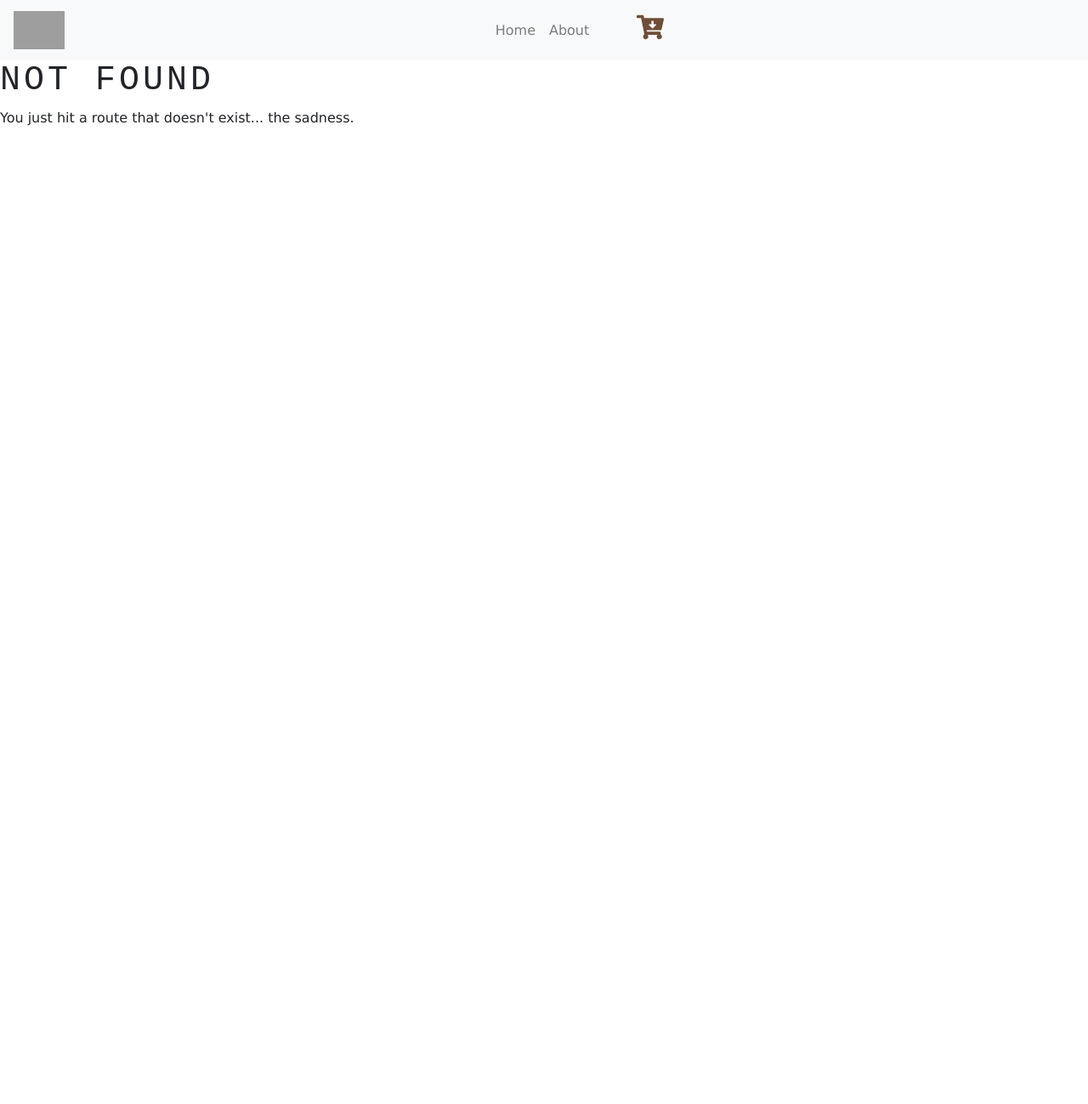
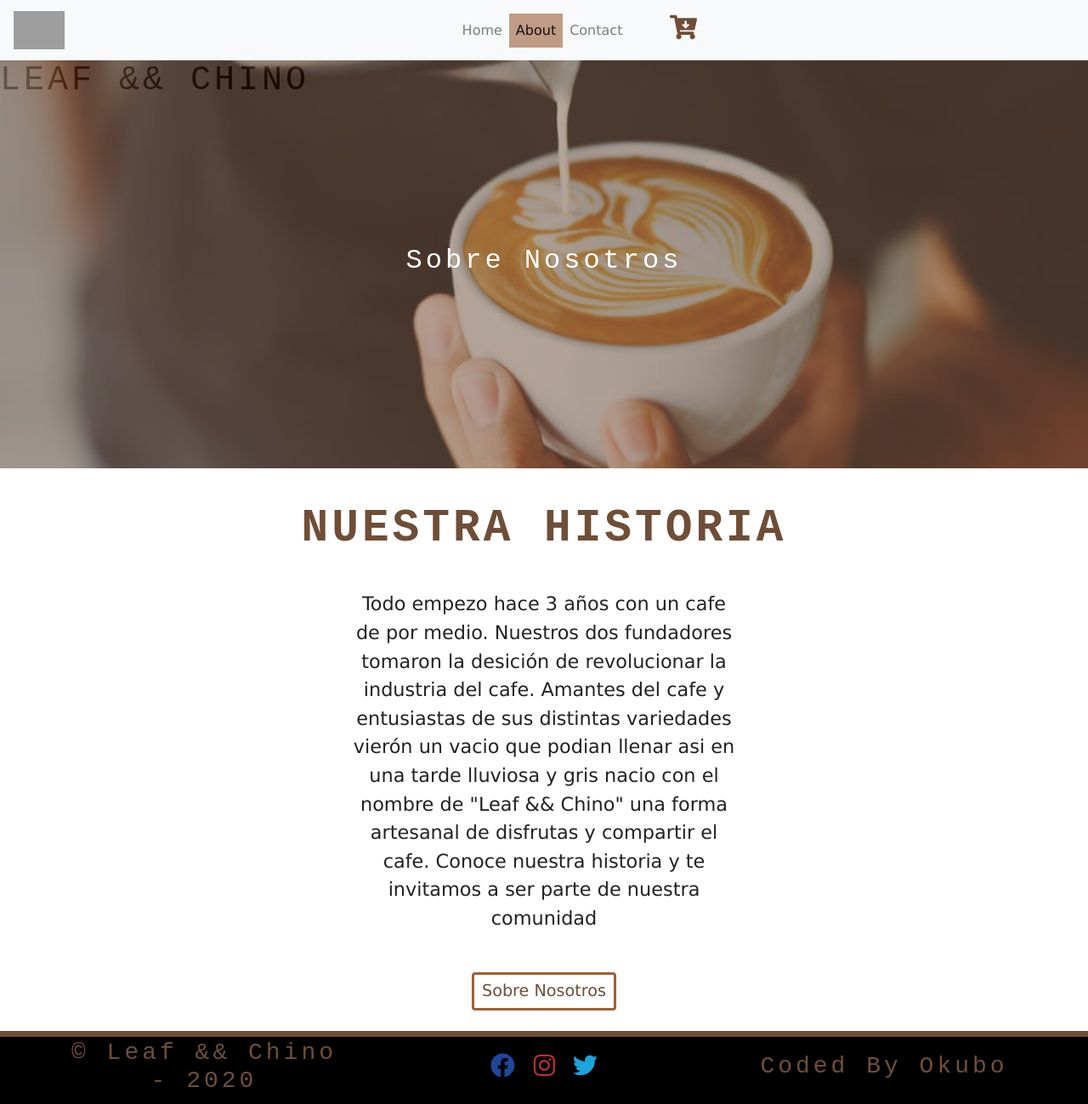
Before and after one commit to blanck1945/gatsby-leaf-Chino, a Gatsby site: page /about in a window 1280 px wide. Before the commit this address had no page. Shown: the whole page at 85% size. Before the commit the page ends 800 px from the top, so only its background shows below. Built offline with nearby package versions, Linux system fonts and the light colour scheme; Gatsby itself is replaced by a stand-in of ours; grey boxes are pictures that could not be loaded.

```diff
--- a/gatsby-config.js
+++ b/gatsby-config.js
@@ -1,3 +1,6 @@
+require("dotenv").config({
+  path: `.env.${process.env.NODE_ENV}`,
+})
 module.exports = {
   siteMetadata: {
     title: `Leaf && Chino`,
@@ -11,6 +14,14 @@ module.exports = {
       options: {
         name: `images`,
         path: `${__dirname}/src/images`,
+      },
+    },
+    {
+      resolve: `gatsby-source-contentful`,
+      options: {
+        spaceId: process.env.CONTENTFUL_SPACE_ID,
+        // Learn about environment variables: https://gatsby.dev/env-vars
+        accessToken: process.env.CONTENTFUL_ACCESS_TOKEN,
       },
     },
     `gatsby-transformer-sharp`,
@@ -27,6 +38,7 @@ module.exports = {
         icon: `src/images/logo.svg`, // This path is relative to the root of the site.
       },
     },
+    `gatsby-plugin-sass`,
     // this (optional) plugin enables Progressive Web App + Offline functionality
     // To learn more, visit: https://gatsby.dev/offline
     // `gatsby-plugin-offline`,
--- a/package.json
+++ b/package.json
@@ -6,13 +6,17 @@
   "author": "Kyle Mathews <mathews.kyle@gmail.com>",
   "dependencies": {
     "gatsby": "^2.21.37",
+    "gatsby-background-image": "^1.1.1",
     "gatsby-image": "^2.4.4",
     "gatsby-plugin-manifest": "^2.4.5",
     "gatsby-plugin-offline": "^3.2.3",
     "gatsby-plugin-react-helmet": "^3.3.1",
+    "gatsby-plugin-sass": "^2.3.2",
     "gatsby-plugin-sharp": "^2.6.4",
+    "gatsby-source-contentful": "^2.3.12",
     "gatsby-source-filesystem": "^2.3.4",
     "gatsby-transformer-sharp": "^2.5.2",
+    "node-sass": "^4.14.1",
     "prop-types": "^15.7.2",
     "react": "^16.12.0",
     "react-dom": "^16.12.0",
--- /dev/null
+++ b/src/Css/BackgroundImage.css
@@ -0,0 +1,24 @@
+.bgImage {
+    min-height: 100vh;
+}
+
+.overlay {
+    width: 100%;
+    height: 100vh;
+    z-index: 2;
+    background-color: #6f4e377c;
+    display: flex;
+    justify-content: center;
+    align-items: center;
+    color: lightgrey;
+}
+
+.title {
+    position: fixed;
+    color: rgb(49, 49, 49);
+    mix-blend-mode: difference;
+}
+
+.about {
+    max-height: 60vh;
+}
--- /dev/null
+++ b/src/Css/Footer.scss
@@ -0,0 +1,38 @@
+.footer {
+  width: 100%;
+  background-color: #000000;
+  display: flex;
+  justify-content: space-evenly;
+  align-items: center;
+  text-align: center;
+  height: 80px;
+  color: #ffffff;
+  outline: 6px solid #6f4e37;
+  border-top: 1px solid #555555;
+  .copyRights {
+    color: #6f4e37;
+    width: 25%;
+  }
+  .socialIcons {
+    width: 25%;
+    font-size: 1.8rem;
+    margin-bottom: 15px;
+    .iconItem {
+      margin: 0 10px;
+      cursor: pointer;
+      &.fac {
+        color: #1f4699;
+      }
+      &.ins {
+        color: rgb(179, 50, 50);
+      }
+      &.twi {
+        color: rgb(29, 165, 219);
+      }
+    }
+  }
+  .credits {
+    width: 25%;
+    color: #6f4e37;
+  }
+}
--- a/src/Css/Navbar.css
+++ b/src/Css/Navbar.css
@@ -1,3 +1,9 @@
 .icon-small {
     width: 60px;
 }
+
+.active {
+    background-color: rgb(192, 155, 133);
+    min-width: 30px;
+    min-height: 10px;
+}
--- /dev/null
+++ b/src/Css/Story.scss
@@ -0,0 +1,35 @@
+.story {
+  width: 100%;
+  background: #ffffff;
+  display: flex;
+  flex-direction: column;
+  justify-content: center;
+  align-items: center;
+  .storyTitle {
+    font-size: 3.3rem;
+    text-transform: uppercase;
+    color: #6f4e37;
+    font-weight: 700;
+    margin: 40px auto;
+  }
+  .storyPara {
+    font-size: 1.4rem;
+    text-align: center;
+    max-width: 450px;
+  }
+  .storyBtn {
+    margin: 30px;
+    width: 170px;
+    height: 45px;
+    font-size: 1.2rem;
+    padding: 4px 8px;
+    background-color: #ffffff;
+    color: #6f4e37;
+    border: 3px solid #a06032;
+    border-radius: 4px;
+  }
+  .storyBtn:hover {
+    background-color: #6f4e37;
+    color: #ffffff;
+  }
+}
--- /dev/null
+++ b/src/Templates/Footer.js
@@ -0,0 +1,26 @@
+import React from 'react'
+import { FaFacebook } from 'react-icons/fa'
+import { FaInstagram } from "react-icons/fa"
+import { FaTwitter } from "react-icons/fa"
+
+import "../Css/Footer.scss"
+
+const Footer = () => {
+    return (
+        <div className="footer">
+            <div className="copyRights">
+                <h3>© Leaf && Chino - 2020</h3>
+            </div>
+            <div className="socialIcons">
+                <FaFacebook className="iconItem fac" />
+                <FaInstagram className="iconItem ins" />
+                <FaTwitter className="iconItem twi" />
+            </div>
+            <div className="credits">
+                <h3>Coded By Okubo</h3>
+            </div>
+        </div>
+    )
+}
+
+export default Footer
--- a/src/Templates/Navbar.js
+++ b/src/Templates/Navbar.js
@@ -13,7 +13,7 @@ const Navbar = () => {
 
     const navDisplay = navLinks.map((el, index) =>
         <li key={index} className="nav-item">
-            <Link to={el.path} className="nav-link text-capitalize">
+            <Link to={el.path} className="nav-link text-capitalize" activeClassName="active">
                 {el.text}
             </Link>
         </li>)
--- a/src/Utils/NavbarLinks.js
+++ b/src/Utils/NavbarLinks.js
@@ -5,5 +5,9 @@ export const navLinks = [{
 {
     text: "About",
     path: "/about"
+},
+{
+    text: "Contact",
+    path: "/contact"
 }
 ]
--- /dev/null
+++ b/src/components/Story.js
@@ -0,0 +1,21 @@
+import React from 'react'
+
+import { Link } from 'gatsby'
+import "../Css/Story.scss"
+
+const Story = () => {
+    return (
+        <div className="story">
+            <h2 className="storyTitle">Nuestra historia</h2>
+            <p className="storyPara">Todo empezo hace 3 años con un cafe de por medio. Nuestros dos fundadores tomaron la desición de revolucionar
+            la industria del cafe. Amantes del cafe y entusiastas de sus distintas variedades vierón un vacio que podian llenar
+            asi en una tarde lluviosa y gris nacio con el nombre de "Leaf && Chino" una forma artesanal de disfrutas y
+            compartir el cafe. Conoce nuestra historia y te invitamos a ser parte de nuestra comunidad</p>
+            <Link to="/about" className="link">
+                <button className="storyBtn">Sobre Nosotros</button>
+            </Link>
+        </div>
+    )
+}
+
+export default Story
--- a/src/components/layout.js
+++ b/src/components/layout.js
@@ -7,19 +7,24 @@
 
 import React from "react"
 import PropTypes from "prop-types"
-import { useStaticQuery, graphql } from "gatsby"
-
+import Navbar from "../Templates/Navbar"
+import Story from "../components/Story"
+import Footer from "../Templates/Footer"
 
 import "./layout.css"
-import Navbar from "../Templates/Navbar"
+import "../Css/BackgroundImage.css"
 
-const Layout = ({ children }) => (
+const Layout = ({ children }) => {
 
-  <>
-    <Navbar />
-    {children}
-  </>
-)
+  return (
+    <>
+      <Navbar />
+      {children}
+      <Footer />
+    </>
+  )
+}
+
 
 
 Layout.propTypes = {
--- /dev/null
+++ b/src/pages/about.js
@@ -0,0 +1,37 @@
+import React from "react"
+import { graphql } from "gatsby"
+import BackgroundImage from "gatsby-background-image"
+import Layout from "../components/layout"
+import SEO from "../components/seo"
+import Story from "../components/Story"
+
+
+const about = (props) => {
+  return (
+    <Layout>
+      <SEO title="Home" />
+      <BackgroundImage className="about"
+        fluid={props.data.indexPage.childImageSharp.fluid} >
+        <h1 className="title text-uppercase">Leaf && Chino</h1>
+        <div className="overlay about">
+          <h2 className="slogan text-white">Sobre Nosotros</h2>
+        </div>
+      </BackgroundImage>
+      <Story />
+    </Layout>
+  )
+}
+
+export default about
+
+export const pageQuery = graphql`
+  query{
+    indexPage: file(relativePath: { eq: "about.jpeg"}){
+      childImageSharp {
+        fluid(maxWidth: 1800, quality:100){
+          ...GatsbyImageSharpFluid
+        }
+      }
+    }
+  }
+`;
```
Also changed, not shown: src/pages/contact.js (added, +36 -0 lines), src/pages/index.js (+24 -6 lines), src/images/about.jpeg (renamed from src/images/about-background.jpeg), src/images/coffeBg.jpeg (renamed from src/images/default-background.jpeg), src/images/grap.jpg (added), 2 other files.
